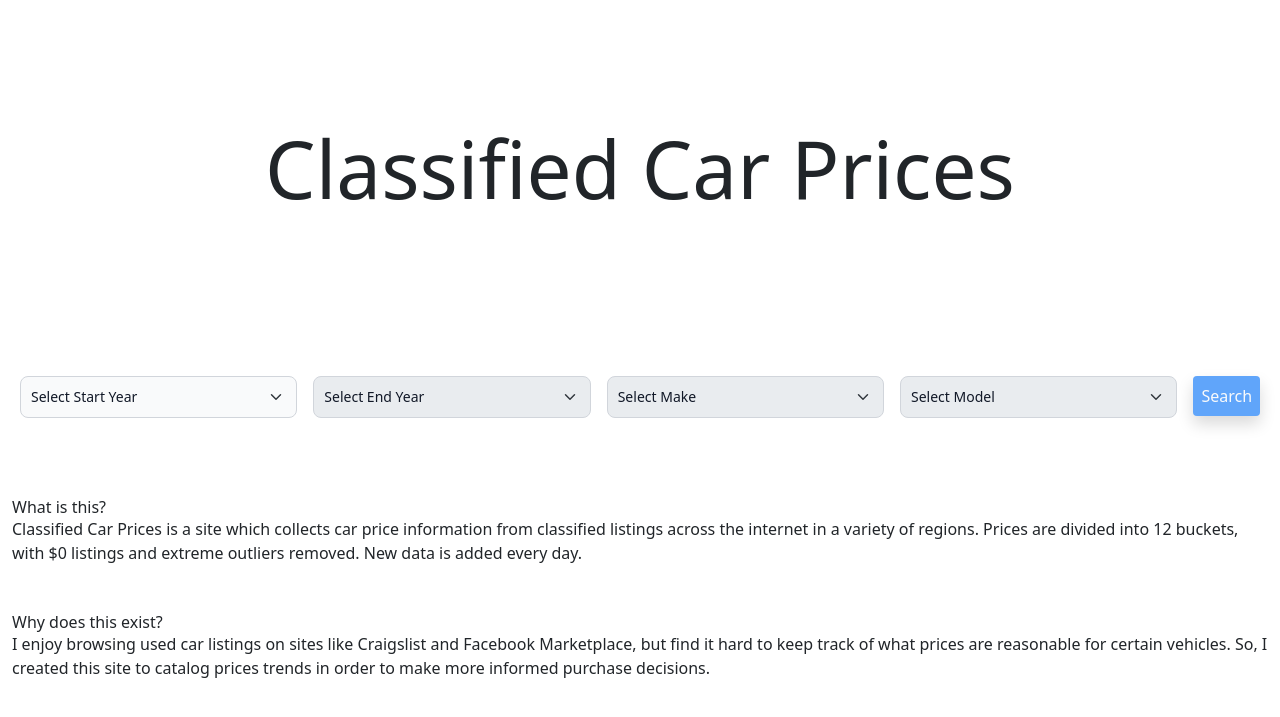
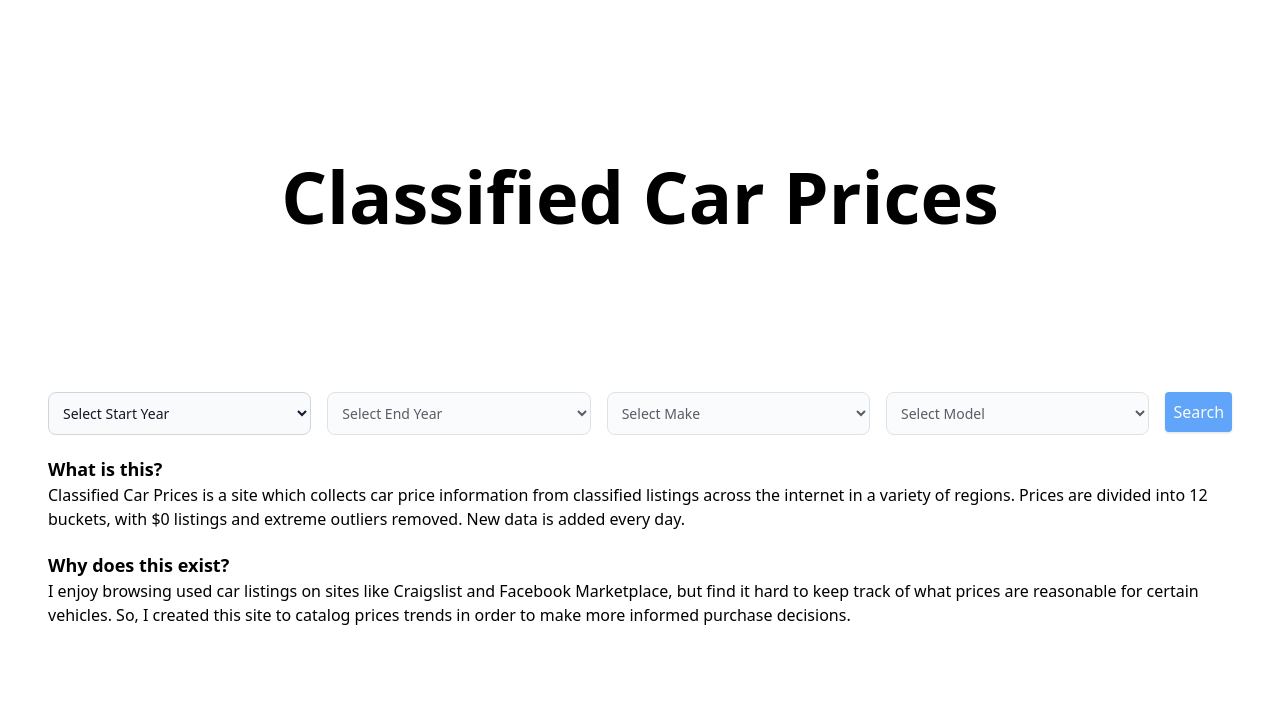
Before and after one commit to atra2396/auto-price-index-site, a FastAPI app: page / in a window 1280 px wide. Shown: the top 717 px of the page. Run offline with FastAPI, Linux system fonts and the light colour scheme; style sheets or scripts are compiled from the project's sources; some libraries are stand-ins or nearby versions.

Commit message:
Site fully tailwind-ified!

```diff
--- a/templates/index.html
+++ b/templates/index.html
@@ -1,6 +1,6 @@
 {% extends "layout.html" %}
 {% block content %}
-<div class="row" id="chart-div">
+<div class="mt-2" id="chart-div">
     <script>
         let ctx;
         let myChart;
@@ -11,12 +11,12 @@
     {{ render_partial('prices.html', start_year=start_year, end_year=end_year, make=make, model=model, buckets=buckets,
     values=values) }}
     {% else %}
-    <div class="col text-center text-wrap" style="min-height: 30vh; margin-top: 15vh;">
-        <h1 class="ccp-header">Classified Car Prices</h1>
+    <div class="text-center whitespace-normal min-h-10 my-20 sm:my-40">
+        <h1 class="text-5xl sm:text-7xl font-semibold">Classified Car Prices</h1>
     </div>
     {% endif %}
 </div>
-<form class="flex mt-3">
+<form class="flex flex-col content-center sm:flex-row mt-3">
     <div class="w-full px-2">
         <select name="start_year" class="year-selector form-select select-primary" id="start-year-select"
             onchange="update_selector('end-year-select', get_end_years(), 'End Year')" aria-label="Year selector">
@@ -42,19 +42,19 @@
         </select>
     </div>
     <div class="px-2">
-        <button type="submit" class="bg-blue-400 hover:bg-blue-200 transition p-2 rounded text-gray-50 shadow" hx-get="/" hx-push-url="true" hx-include=".form-select"
+        <button type="submit" class="w-full bg-blue-400 hover:bg-blue-200 transition p-2 rounded text-gray-50 sm:shadow" hx-get="/" hx-push-url="true" hx-include=".form-select"
             hx-target="#chart-div">Search</button>
     </div>
 </form>
-<div class="row justify-content-center" style="margin-top: 10vh;">
-    <h2>What is this?</h2>
+<div class="justify-center mt-5 px-2">
+    <h2 class="text-lg font-semibold">What is this?</h2>
     <p>
         Classified Car Prices is a site which collects car price information from classified listings across the
         internet in a variety of regions.
         Prices are divided into 12 buckets, with $0 listings and extreme outliers removed.
         New data is added every day.
     </p>
-    <h2 class="mt-5">Why does this exist?</h2>
+    <h2 class="text-lg font-semibold mt-5">Why does this exist?</h2>
     <p>
         I enjoy browsing used car listings on sites like Craigslist and Facebook Marketplace, but find it hard to keep
         track of what prices are
--- a/templates/layout.html
+++ b/templates/layout.html
@@ -5,18 +5,16 @@
     <meta charset="utf-8">
     <meta name="viewport" content="width=device-width, initial-scale=1">
     <!-- Bootstrap CSS -->
-    <link href="https://cdn.jsdelivr.net/npm/bootstrap@5.1.3/dist/css/bootstrap.min.css" rel="stylesheet" integrity="sha384-1BmE4kWBq78iYhFldvKuhfTAU6auU8tT94WrHftjDbrCEXSU1oBoqyl2QvZ6jIW3" crossorigin="anonymous">
     <link rel="stylesheet" href="static/main.css">
     <script src="https://cdn.tailwindcss.com"></script>
     <title>Classified Car Prices</title>
   </head>
 
-  <body class="h-full">
-    <script src="https://cdn.jsdelivr.net/npm/bootstrap@5.1.3/dist/js/bootstrap.bundle.min.js" integrity="sha384-ka7Sk0Gln4gmtz2MlQnikT1wXgYsOg+OMhuP+IlRH9sENBO0LRn5q+8nbTov4+1p" crossorigin="anonymous"></script>
+  <body class="h-full container mx-auto px-0 sm:px-10">
     <script src="https://unpkg.com/htmx.org@1.7.0" integrity="sha384-EzBXYPt0/T6gxNp0nuPtLkmRpmDBbjg6WmCUZRLXBBwYYmwAUxzlSGej0ARHX0Bo" crossorigin="anonymous"></script>
     <script src="https://cdn.jsdelivr.net/npm/chart.js@3.7.1/dist/chart.min.js" integrity="sha256-ErZ09KkZnzjpqcane4SCyyHsKAXMvID9/xwbl/Aq1pc=" crossorigin="anonymous"></script>
     <script src="static/scripts.js"></script>
-    <div class="container h-fit">
+    <div class="flex-row content-center w-full h-fit">
         {% block content %}{% endblock %}
     </div>
 
```
